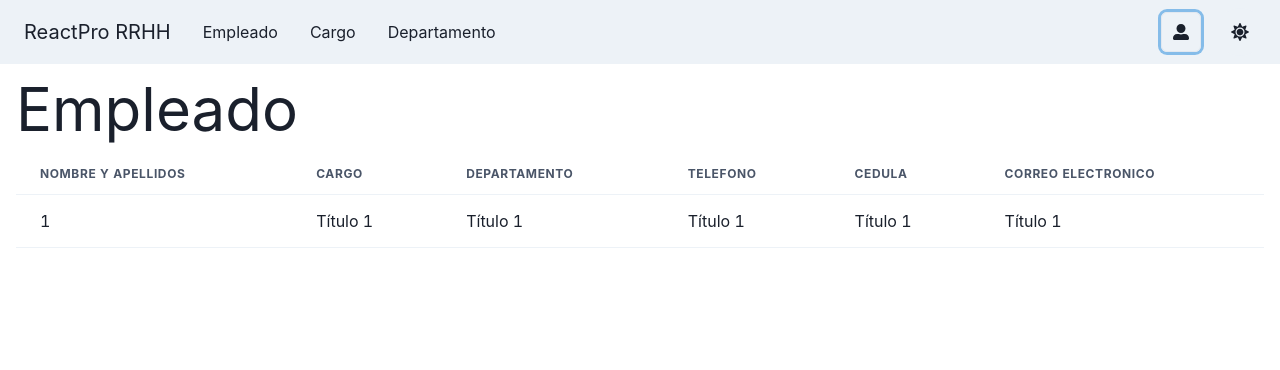
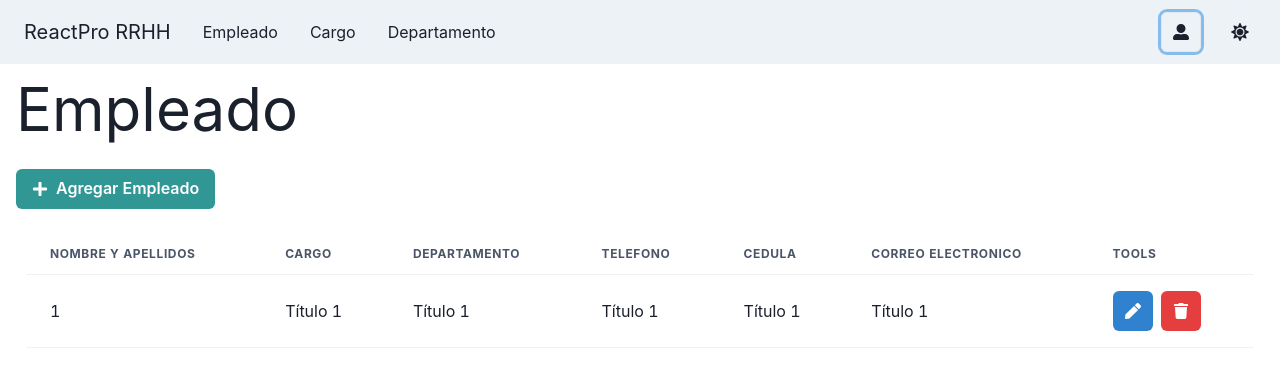
Before and after one commit to lvanegasimagine/rrhh-react, a React (Create React App) app: page /listar-empleado in a window 1280 px wide. Shown: the top 370 px of the page. Built offline with nearby package versions, Linux system fonts and the light colour scheme.

Commit message:
tablas departamentos, cargo y empleado maquetado finalizado

```diff
--- a/src/App.jsx
+++ b/src/App.jsx
@@ -1,9 +1,11 @@
 import AppRoutes from './routes/AppRoutes';
+import Prueba from './styled/Prueba';
 
 function App() {
   return (
     <>
       <AppRoutes />
+      {/* <Prueba /> */}
     </>
   );
 }
--- a/src/pages/Cargo/ListarCargoScreen.jsx
+++ b/src/pages/Cargo/ListarCargoScreen.jsx
@@ -7,13 +7,23 @@ import {
   Th,
   Thead,
   Tr,
+  Stack,
+  IconButton,
+  Button
 } from '@chakra-ui/react';
+import { FaPlus, FaPen, FaTrash } from 'react-icons/fa';
+
 
 const ListarCargoScreen = () => {
   return (
     <>
       <Text fontSize="6xl">Cargo</Text>
-      <TableContainer>
+      <Stack direction="row" spacing={4}  pt="15" pb="15">
+        <Button leftIcon={<FaPlus />} colorScheme="teal" variant="solid">
+          Agregar Cargo
+        </Button>
+      </Stack>
+      <TableContainer p={'2.5'}>
         <Table variant="simple">
           <Thead>
             <Tr>
@@ -37,6 +47,20 @@ const ListarCargoScreen = () => {
               <Td>Título 1</Td>
               <Td>Título 1</Td>
               <Td>Título 1</Td>
+              <Td>
+                <Stack direction="row" spacing={2}>
+                  <IconButton
+                    colorScheme="blue"
+                    aria-label="Search database"
+                    icon={<FaPen />}
+                  />
+                  <IconButton
+                    colorScheme="red"
+                    aria-label="Search database"
+                    icon={<FaTrash />}
+                  />
+                </Stack>
+              </Td>
             </Tr>
           </Tbody>
         </Table>
--- a/src/pages/Departamento/ListarDepartamentoScreen.jsx
+++ b/src/pages/Departamento/ListarDepartamentoScreen.jsx
@@ -1,4 +1,7 @@
 import {
+  Button,
+  IconButton,
+  Stack,
   Table,
   TableContainer,
   Tbody,
@@ -8,12 +11,18 @@ import {
   Thead,
   Tr,
 } from '@chakra-ui/react';
+import { FaPlus, FaPen, FaTrash } from 'react-icons/fa';
 
 const ListarDepartamentoScreen = () => {
   return (
     <>
       <Text fontSize="6xl">Departamento</Text>
-      <TableContainer>
+      <Stack direction="row" spacing={4} pt="15" pb="15">
+        <Button leftIcon={<FaPlus />} colorScheme="teal" variant="solid">
+          Agregar Departamento
+        </Button>
+      </Stack>
+      <TableContainer p={'2.5'}>
         <Table variant="simple">
           <Thead>
             <Tr>
@@ -36,7 +45,20 @@ const ListarDepartamentoScreen = () => {
               <Td>Título 1</Td>
               <Td>Título 1</Td>
               <Td>Título 1</Td>
-              <Td>Título 1</Td>
+              <Td>
+                <Stack direction="row" spacing={2}>
+                  <IconButton
+                    colorScheme="blue"
+                    aria-label="Search database"
+                    icon={<FaPen />}
+                  />
+                  <IconButton
+                    colorScheme="red"
+                    aria-label="Search database"
+                    icon={<FaTrash />}
+                  />
+                </Stack>
+              </Td>
             </Tr>
           </Tbody>
         </Table>
--- a/src/pages/Empleado/ListaEmpleadoScreen.jsx
+++ b/src/pages/Empleado/ListaEmpleadoScreen.jsx
@@ -7,13 +7,22 @@ import {
   Th,
   Thead,
   Tr,
+  Button,
+  Stack,
+  IconButton
 } from '@chakra-ui/react';
+import { FaPlus, FaPen, FaTrash } from 'react-icons/fa';
 
 const ListaEmpleadoScreen = () => {
   return (
     <>
       <Text fontSize="6xl">Empleado</Text>
-      <TableContainer>
+      <Stack direction="row" spacing={4} pt="15" pb="15">
+        <Button leftIcon={<FaPlus />} colorScheme="teal" variant="solid">
+          Agregar Empleado
+        </Button>
+      </Stack>
+      <TableContainer p={'2.5'}>
         <Table variant="simple">
           <Thead>
             <Tr>
@@ -23,6 +32,7 @@ const ListaEmpleadoScreen = () => {
               <Th>Telefono</Th>
               <Th>Cedula</Th>
               <Th>Correo Electronico</Th>
+              <Th>Tools</Th>
             </Tr>
           </Thead>
           <Tbody>
@@ -39,6 +49,20 @@ const ListaEmpleadoScreen = () => {
               <Td>Título 1</Td>
               <Td>Título 1</Td>
               <Td>Título 1</Td>
+              <Td>
+                <Stack direction="row" spacing={2}>
+                  <IconButton
+                    colorScheme="blue"
+                    aria-label="Search database"
+                    icon={<FaPen />}
+                  />
+                  <IconButton
+                    colorScheme="red"
+                    aria-label="Search database"
+                    icon={<FaTrash />}
+                  />
+                </Stack>
+              </Td>
             </Tr>
           </Tbody>
         </Table>
--- a/src/styled/Prueba.jsx
+++ b/src/styled/Prueba.jsx
@@ -7,19 +7,33 @@ import {
   Th,
   Thead,
   Tr,
-} from "@chakra-ui/react";
+  Container,
+  Grid,
+  GridItem,
+  Button,
+  Stack,
+  IconButton,
+} from '@chakra-ui/react';
+import { FaPlus, FaPen, FaTrash } from 'react-icons/fa';
+import ButtonModeDark from './ButtonModeDark';
 
 export default function Prueba() {
   return (
-    <>
+    <Container maxW="container.xl">
+      <ButtonModeDark />
       <Text fontSize="6xl">Tickets</Text>
-
-      <TableContainer>
+      <Stack direction="row" spacing={4} p="20">
+        <Button leftIcon={<FaPlus />} colorScheme="teal" variant="solid">
+          Agregar Empleado
+        </Button>
+      </Stack>
+      <TableContainer p={'2.5'}>
         <Table variant="simple">
           <Thead>
             <Tr>
               <Th>ID</Th>
               <Th>Título</Th>
+              <Th>Tools</Th>
             </Tr>
           </Thead>
 
@@ -27,10 +41,24 @@ export default function Prueba() {
             <Tr>
               <Td>1</Td>
               <Td>Título 1</Td>
+              <Td>
+                <Stack direction="row" spacing={2}>
+                  <IconButton
+                    colorScheme="blue"
+                    aria-label="Search database"
+                    icon={<FaPen />}
+                  />
+                  <IconButton
+                    colorScheme="red"
+                    aria-label="Search database"
+                    icon={<FaTrash />}
+                  />
+                </Stack>
+              </Td>
             </Tr>
           </Tbody>
         </Table>
       </TableContainer>
-    </>
+    </Container>
   );
 }
```
